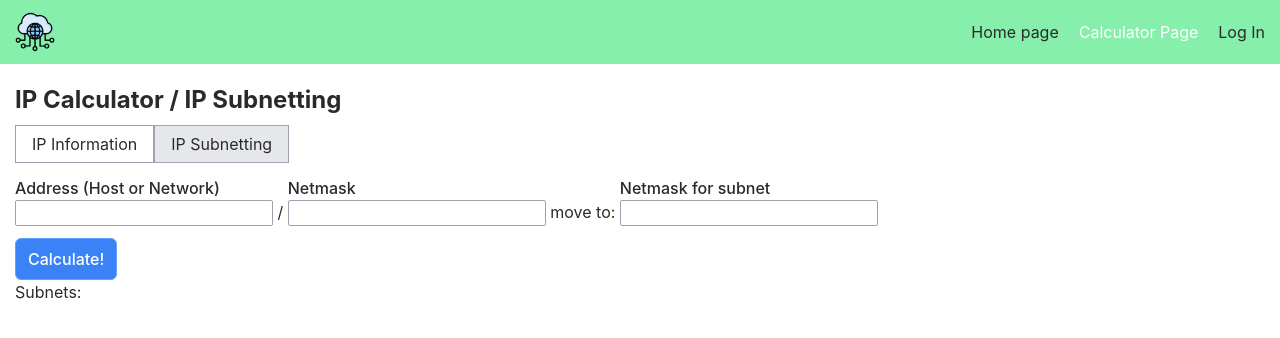
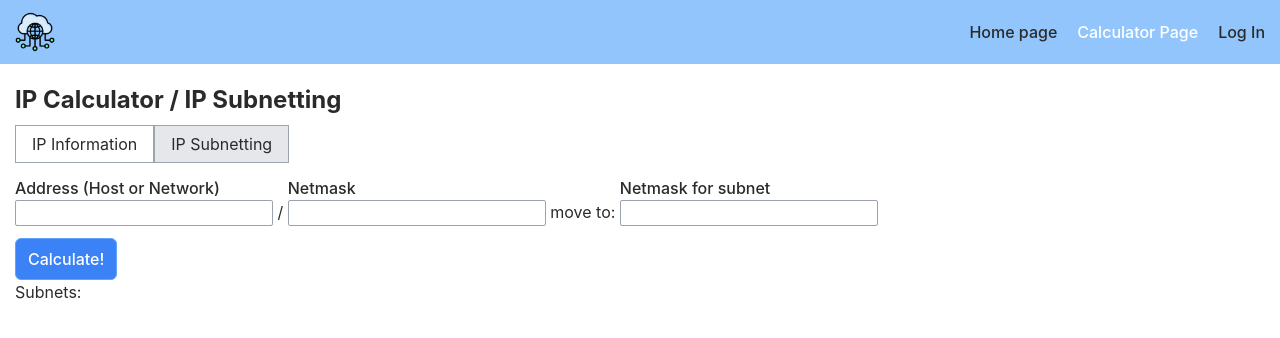
Before and after one commit to Oleksandr073/IP-Subnet-Calculator-Web-Application, a React (Vite) app: page /calculator/subnetting in a window 1280 px wide. Shown: the top 338 px of the page. Built offline with nearby package versions, Linux system fonts and the light colour scheme; no server answers.

Commit message:
change Header styles

```diff
--- a/src/components/ui/Header.tsx
+++ b/src/components/ui/Header.tsx
@@ -20,9 +20,9 @@ export const Header = () => {
   };
 
   return (
-    <header className="py-3 w-full bg-green-300 fixed">
+    <header className="py-3 w-full bg-blue-300 fixed">
       <div className="container flex items-center">
-        <Link to="/" className="mr-auto" title="IP Calculator">
+        <Link to="/" className="mr-auto font-medium" title="IP Calculator">
           <Logo />
         </Link>
         <nav>
@@ -30,7 +30,14 @@ export const Header = () => {
             <li>
               <NavLink
                 to="/"
-                className={({ isActive }) => clsx({ 'text-white': isActive })}
+                className={({ isActive }) =>
+                  clsx(
+                    'font-medium transition-[color] duration-300 hover:text-blue-700',
+                    {
+                      'text-white': isActive,
+                    },
+                  )
+                }
               >
                 Home page
               </NavLink>
@@ -38,7 +45,14 @@ export const Header = () => {
             <li>
               <NavLink
                 to="/calculator"
-                className={({ isActive }) => clsx({ 'text-white': isActive })}
+                className={({ isActive }) =>
+                  clsx(
+                    'font-medium transition-[color] duration-300 hover:text-blue-700',
+                    {
+                      'text-white': isActive,
+                    },
+                  )
+                }
               >
                 Calculator Page
               </NavLink>
@@ -47,14 +61,28 @@ export const Header = () => {
               {isUserLoggedIn ? (
                 <NavLink
                   to="/user"
-                  className={({ isActive }) => clsx({ 'text-white': isActive })}
+                  className={({ isActive }) =>
+                    clsx(
+                      'font-medium transition-[color] duration-300 hover:text-blue-700',
+                      {
+                        'text-white': isActive,
+                      },
+                    )
+                  }
                 >
                   User Page
                 </NavLink>
               ) : (
                 <NavLink
                   to="/login"
-                  className={({ isActive }) => clsx({ 'text-white': isActive })}
+                  className={({ isActive }) =>
+                    clsx(
+                      'font-medium transition-[color] duration-300 hover:text-blue-700',
+                      {
+                        'text-white': isActive,
+                      },
+                    )
+                  }
                 >
                   Log In
                 </NavLink>
@@ -63,7 +91,10 @@ export const Header = () => {
           </ul>
         </nav>
         {isUserLoggedIn && (
-          <button onClick={handleLogOut} className="ml-5">
+          <button
+            onClick={handleLogOut}
+            className="ml-5 font-medium transition-[color] duration-300 hover:text-blue-700"
+          >
             Log Out
           </button>
         )}
```
